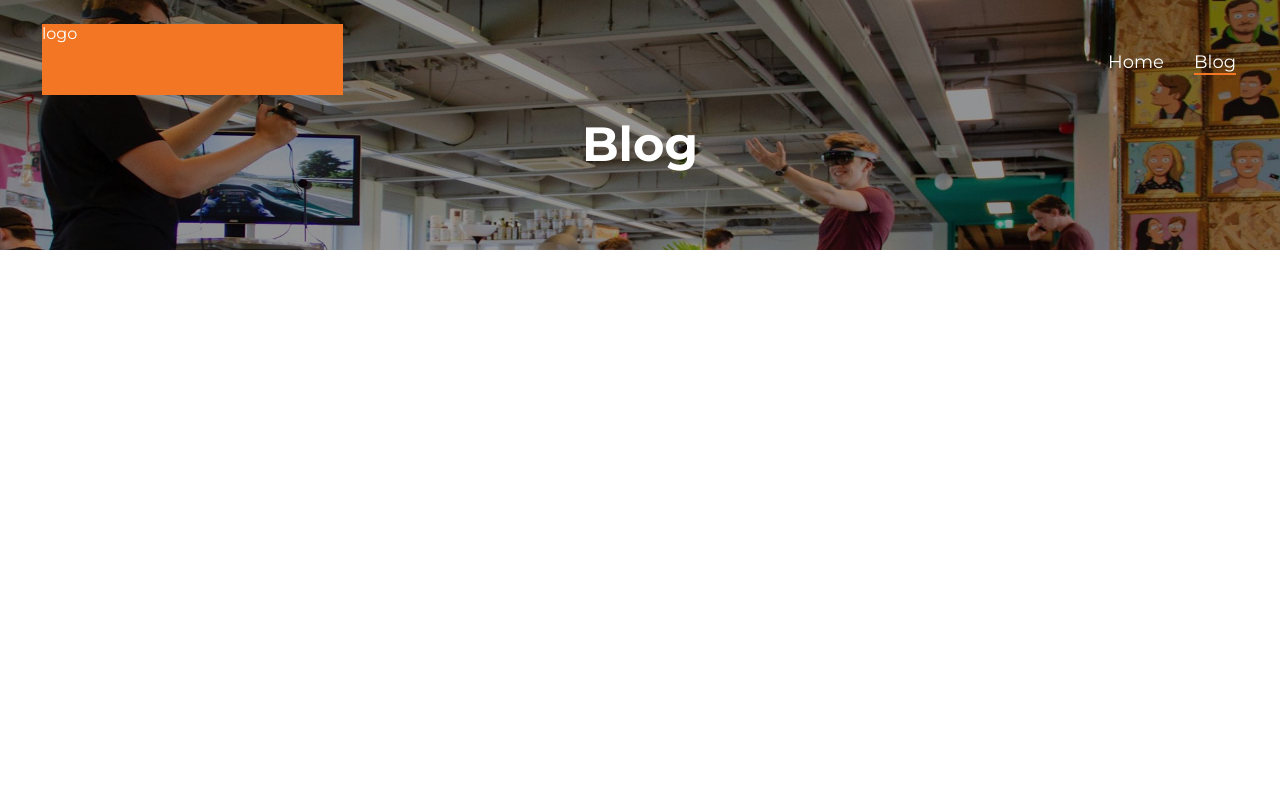
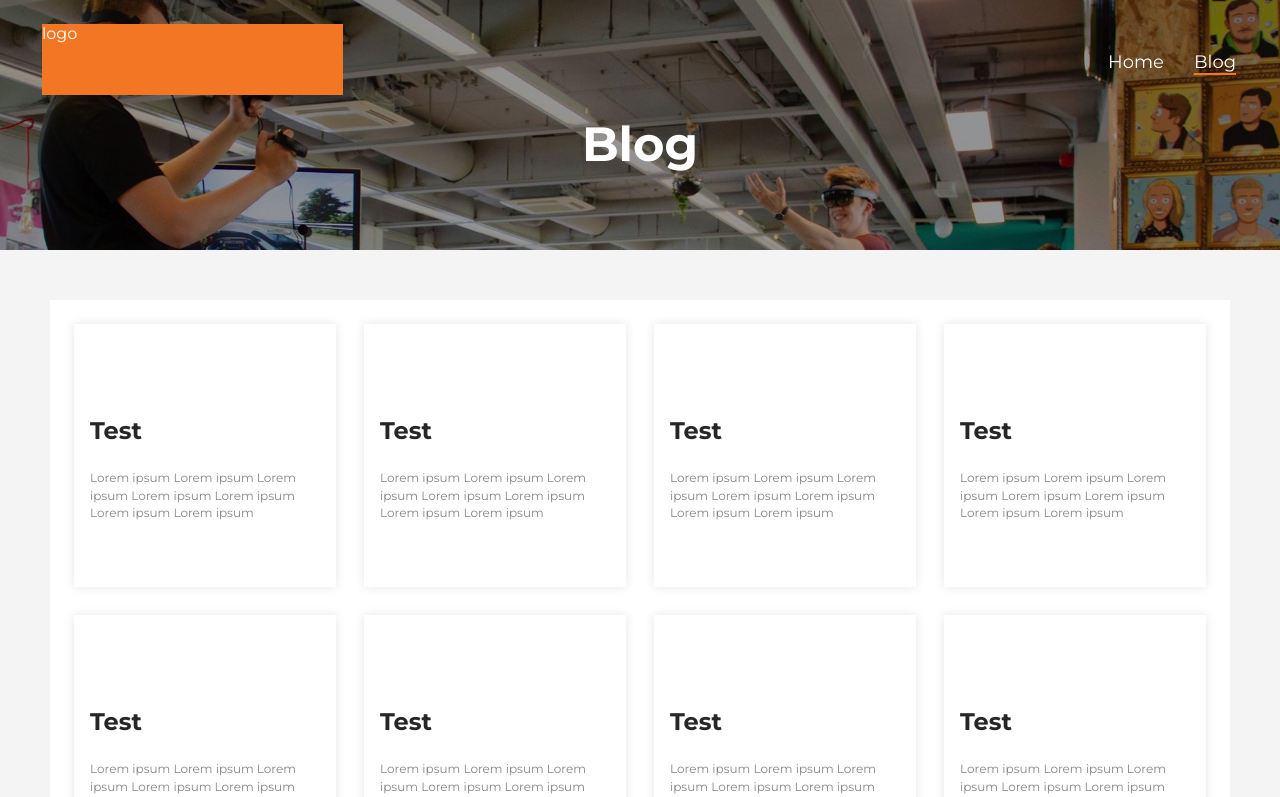
Before and after one commit to zouweninthesky/social-brothers-test, a React (Create React App) app: page /blog in a window 1280 px wide. Shown: the top 797 px of the page. Built offline with nearby package versions, Linux system fonts and the light colour scheme.

Commit message:
add article template and blog body

```diff
--- a/src/components/Blog/Blog.tsx
+++ b/src/components/Blog/Blog.tsx
@@ -1,11 +1,13 @@
 import React from "react";
 import { Link } from "react-router-dom";
 import Header from "../common/Header/Header";
+import BlogMain from "./BlogMain/BlogMain";
 
 const Blog = () => {
   return (
     <>
       <Header isBlog />
+      <BlogMain />
     </>
   );
 };
--- /dev/null
+++ b/src/components/Blog/BlogMain/BlogMain.scss
@@ -0,0 +1,31 @@
+@use "../../../assets/scss/variables.scss" as *;
+
+.blog {
+  background-color: $color-background-secondary;
+
+  &__container {
+    padding-top: 50px;
+    padding-bottom: 50px;
+  }
+
+  &__wrapper {
+    margin: 0 8px;
+
+    background-color: $color-background-primary;
+  }
+
+  &__list {
+    display: grid;
+    grid-template-columns: 1fr 1fr 1fr 1fr;
+    grid-template-rows: 1fr 1fr 10%;
+    gap: 28px;
+
+    margin: 0;
+    padding: 1.5rem;
+    list-style: none;
+  }
+
+  &__item {
+    min-height: 263px;
+  }
+}
--- /dev/null
+++ b/src/components/Blog/BlogMain/BlogMain.tsx
@@ -0,0 +1,106 @@
+import React from "react";
+import "./BlogMain.scss";
+
+import Article from "../../common/Article/Article";
+
+const tempData = {
+  heading: "Test",
+  content:
+    "Lorem ipsum Lorem ipsum Lorem ipsum Lorem ipsum Lorem ipsum Lorem ipsum Lorem ipsum",
+  date: 22222222222,
+  category: "Category",
+  imgUrl: "",
+};
+
+const BlogMain = () => {
+  return (
+    <main className="blog">
+      <div className="blog__container container">
+        <div className="blog__wrapper">
+          <ul className="blog__list">
+            <li className="blog__item">
+              <Article
+                heading={tempData.heading}
+                content={tempData.content}
+                date={tempData.date}
+                category={tempData.category}
+                imgUrl={tempData.imgUrl}
+              />
+            </li>
+            <li className="blog__item">
+              <Article
+                heading={tempData.heading}
+                content={tempData.content}
+                date={tempData.date}
+                category={tempData.category}
+                imgUrl={tempData.imgUrl}
+              />
+            </li>
+            <li className="blog__item">
+              <Article
+                heading={tempData.heading}
+                content={tempData.content}
+                date={tempData.date}
+                category={tempData.category}
+                imgUrl={tempData.imgUrl}
+              />
+            </li>
+            <li className="blog__item">
+              <Article
+                heading={tempData.heading}
+                content={tempData.content}
+                date={tempData.date}
+                category={tempData.category}
+                imgUrl={tempData.imgUrl}
+              />
+            </li>
+            <li className="blog__item">
+              <Article
+                heading={tempData.heading}
+                content={tempData.content}
+                date={tempData.date}
+                category={tempData.category}
+                imgUrl={tempData.imgUrl}
+              />
+            </li>
+            <li className="blog__item">
+              <Article
+                heading={tempData.heading}
+                content={tempData.content}
+                date={tempData.date}
+                category={tempData.category}
+                imgUrl={tempData.imgUrl}
+              />
+            </li>
+            <li className="blog__item">
+              <Article
+                heading={tempData.heading}
+                content={tempData.content}
+                date={tempData.date}
+                category={tempData.category}
+                imgUrl={tempData.imgUrl}
+              />
+            </li>
+            <li className="blog__item">
+              <Article
+                heading={tempData.heading}
+                content={tempData.content}
+                date={tempData.date}
+                category={tempData.category}
+                imgUrl={tempData.imgUrl}
+              />
+            </li>
+          </ul>
+          <ul className="">
+            <li className="blog__item"></li>
+            <li className="blog__item"></li>
+            <li className="blog__item"></li>
+            <li className="blog__item"></li>
+          </ul>
+        </div>
+      </div>
+    </main>
+  );
+};
+
+export default BlogMain;
--- /dev/null
+++ b/src/components/common/Article/Article.scss
@@ -0,0 +1,47 @@
+@use "../../../assets/scss/variables.scss" as *;
+
+.article {
+  width: 100%;
+  height: 100%;
+
+  box-shadow: 0 0 10px 0 rgba(0, 0, 0, 0.1);
+
+  &__header {
+    display: flex;
+    position: relative;
+    justify-content: space-between;
+    align-items: flex-end;
+
+    height: 72px;
+    padding: 8px 16px;
+  }
+
+  &__img {
+    position: absolute;
+    top: 0;
+    left: 50%;
+    transform: translateX(-50%);
+  }
+
+  &__header-info {
+    margin: 0;
+    color: $color-background-primary;
+    font-style: italic;
+    font-size: 0.5rem;
+  }
+
+  &__body {
+    padding: 1.25rem 1rem;
+  }
+
+  &__heading {
+    margin-top: 0;
+    font-size: 1.5rem;
+  }
+
+  &__content {
+    color: $color-font-tertiary;
+    font-size: 0.75rem;
+    line-height: 1.1rem;
+  }
+}
--- /dev/null
+++ b/src/components/common/Article/Article.tsx
@@ -0,0 +1,34 @@
+import React, { FC } from "react";
+import "./Article.scss";
+
+interface ArticlePr {
+  heading: string;
+  content: string;
+  date: number;
+  category: string;
+  imgUrl: string;
+}
+
+const Article: FC<ArticlePr> = ({
+  heading,
+  content,
+  date,
+  category,
+  imgUrl,
+}) => {
+  return (
+    <article className="article">
+      <div className="article__header">
+        <img className="article__img" src={imgUrl} alt="" />
+        <p className="article__header-info">{date}</p>
+        <p className="article__header-info">{category}</p>
+      </div>
+      <div className="article__body">
+        <h3 className="article__heading">{heading}</h3>
+        <p className="article__content">{content}</p>
+      </div>
+    </article>
+  );
+};
+
+export default Article;
--- a/src/components/common/Header/Header.scss
+++ b/src/components/common/Header/Header.scss
@@ -3,6 +3,7 @@
 .header {
   position: relative;
   min-height: 250px;
+
   &__bg,
   &__bg-filter {
     position: absolute;
@@ -10,8 +11,10 @@
     left: 0;
     right: 0;
     bottom: 0;
-    width: 100%;
-    height: 100%;
+    // min-width: 100%;
+    // left: 50%;
+    // transform: translateX(-50%);
+    // min-height: 250px;
     z-index: -1;
   }
 
```
